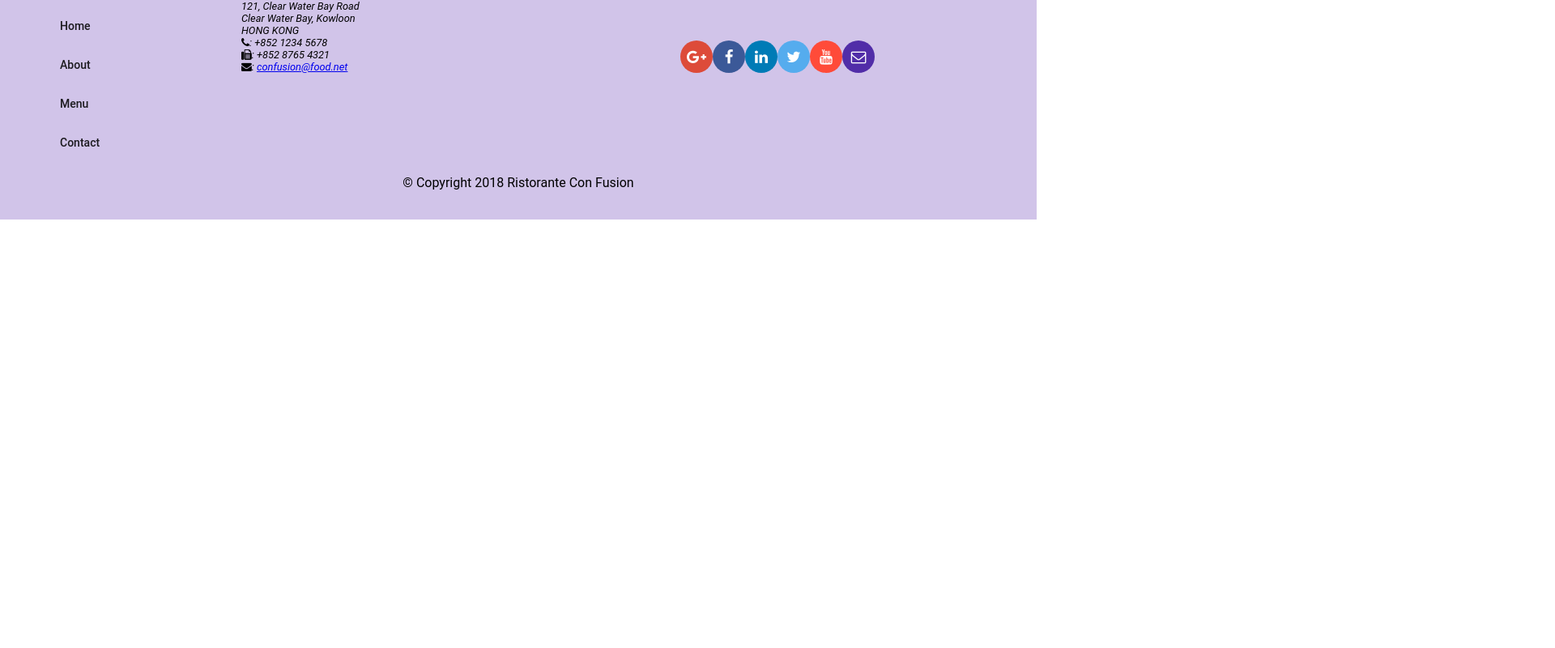
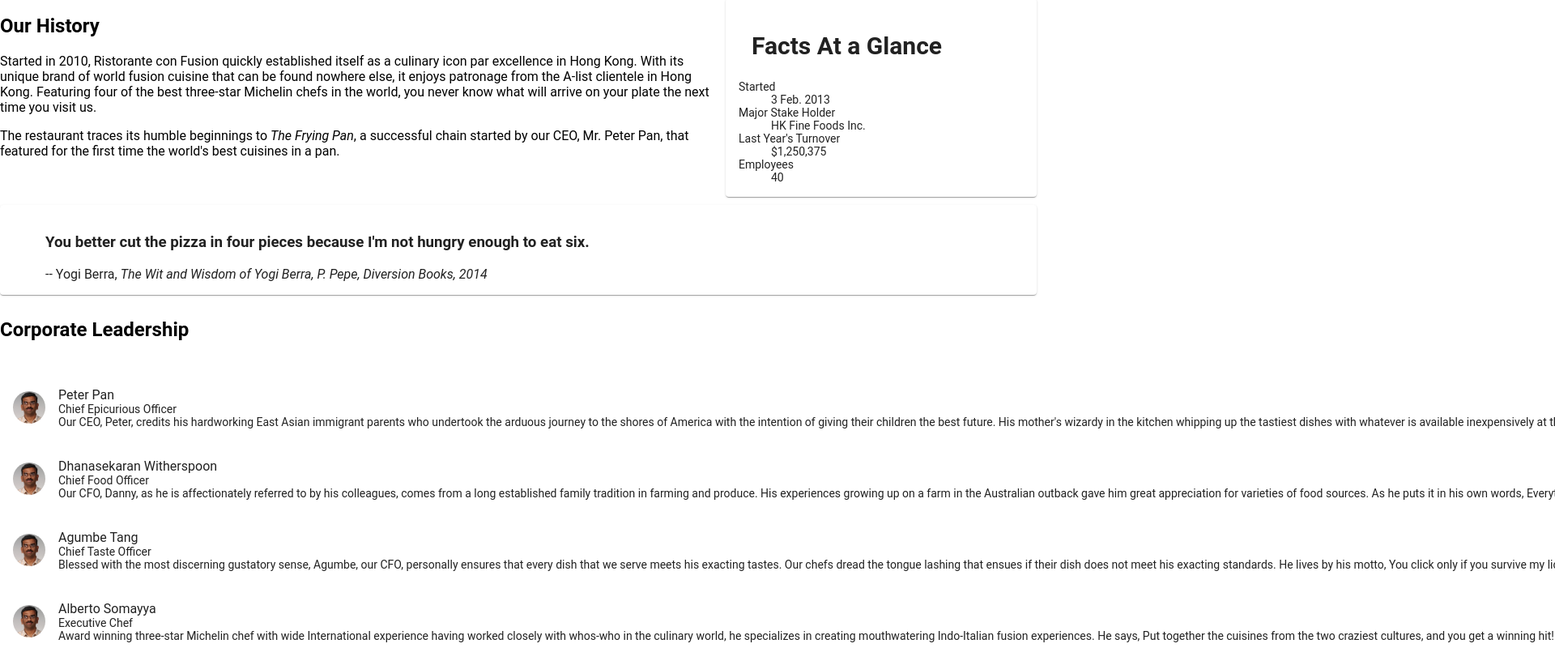
Before and after one commit to abhinav-kesari/angular_project, an Angular app: page /aboutus in a window 1280 px wide. Before the commit this address led to /. Shown: the part 420-1220 px from the top of the page at 81% size, 1920 px wide, since content can reach past the window. Before the commit the page ends 800 px from the top, so only its background shows below. Built offline with nearby package versions, Linux system fonts and the light colour scheme.

Commit message:
Assignment 2

```diff
--- a/src/app/about/about.component.html
+++ b/src/app/about/about.component.html
@@ -1,3 +1,71 @@
-<p>
-  about works!
-</p>
+<div class="container"
+  fxLayout="column"
+  fxLayoutGap="10px">
+
+  <div fxFlex>
+    <div>
+        <h3>About Us</h3>
+        <hr>
+    </div>
+  </div>
+
+  <div fxFlex>
+    <div fxLayout="column" fxLayout.gt-sm="row">
+      <div fxFlex="70">
+        <h2>Our History</h2>
+        <p>Started in 2010, Ristorante con Fusion quickly established itself as a culinary icon par excellence in Hong Kong. With its unique brand of world fusion cuisine that can be found nowhere else, it enjoys patronage from the A-list clientele in Hong Kong.  Featuring four of the best three-star Michelin chefs in the world, you never know what will arrive on your plate the next time you visit us.</p>
+        <p>The restaurant traces its humble beginnings to <em>The Frying Pan</em>, a successful chain started by our CEO, Mr. Peter Pan, that featured for the first time the world's best cuisines in a pan.</p>
+      </div>
+      <div fxFlex="30">
+        <mat-card>
+          <mat-card-header>
+            <mat-card-title>
+            <h2>Facts At a Glance</h2>
+            </mat-card-title>
+          </mat-card-header>
+          <mat-card-content>
+            <dl>
+              <dt>Started</dt>
+              <dd>3 Feb. 2013</dd>
+              <dt>Major Stake Holder</dt>
+              <dd>HK Fine Foods Inc.</dd>
+              <dt>Last Year's Turnover</dt>
+              <dd>$1,250,375</dd>
+              <dt>Employees</dt>
+              <dd>40</dd>
+            </dl>
+          </mat-card-content>
+        </mat-card>
+      </div>
+    </div>
+  </div>
+
+  <div fxFlex>
+    <mat-card>
+      <blockquote>
+        <h3>You better cut the pizza in four pieces because
+            I'm not hungry enough to eat six.</h3>
+        <footer>-- Yogi Berra,
+          <cite>The Wit and Wisdom of Yogi Berra,
+            P. Pepe, Diversion Books, 2014</cite>
+        </footer>
+      </blockquote>
+    </mat-card>
+  </div>
+
+
+  <div fxFlex>
+    <h2>Corporate Leadership</h2>
+    <!-- <p>Display the details of the corporate leaders here</p> -->
+  </div>
+  <div>
+    <mat-list fxFlex>
+      <mat-list-item *ngFor="let leader of leaders">
+      <img matListAvatar src="{{leader.image}}" alt="{{leader.name}}">
+      <p matLine>{{leader.name}}</p>
+      <p matLine>{{leader.designation}}</p>
+      <p matLine>{{leader.description}}</p>
+    </mat-list-item>
+    </mat-list>
+  </div>
+</div>
--- a/src/app/about/about.component.ts
+++ b/src/app/about/about.component.ts
@@ -1,4 +1,9 @@
 import { Component, OnInit } from '@angular/core';
+
+import { Leader } from "../shared/leader";
+import { LEADERS   } from "../shared/leaders";
+import { LeaderService } from '../services/leader.service';
+
 
 @Component({
   selector: 'app-about',
@@ -7,9 +12,14 @@
 })
 export class AboutComponent implements OnInit {
 
+
+  leaders: Leader[] = LEADERS;
+
   constructor() { }
 
   ngOnInit() {
+
   }
 
+
 }
--- a/src/app/app-routing/routes.ts
+++ b/src/app/app-routing/routes.ts
@@ -9,6 +9,7 @@
 export const routes: Routes = [
   { path: 'home',  component: HomeComponent },
   { path: 'menu',     component: MenuComponent },
+  { path: 'aboutus',     component: AboutComponent },
   { path: 'dishdetail/:id',     component: DishdetailComponent },
   { path: 'contactus',    component: ContactComponent },
   { path: '', redirectTo: '/home', pathMatch: 'full' }
--- a/src/app/app.module.ts
+++ b/src/app/app.module.ts
@@ -20,6 +20,8 @@
 import { DishdetailComponent } from './dishdetail/dishdetail.component';
 
 import { DishService } from "./services/dish.service";
+import { PromotionService } from "./services/promotion.service";
+import { LeaderService } from "./services/leader.service";
 
 import { AppRoutingModule } from "./app-routing/app-routing.module";
 
@@ -46,7 +48,7 @@
     MatButtonModule,
 
   ],
-  providers: [ DishService ],
+  providers: [ DishService, PromotionService, LeaderService ],
   bootstrap: [AppComponent]
 })
 export class AppModule { }
--- a/src/app/header/header.component.html
+++ b/src/app/header/header.component.html
@@ -1,7 +1,7 @@
 <mat-toolbar color="primary">
   <span><img src="/assets/images/logo.png" height=30 width=41></span>
   <a mat-button routerLinkActive='active' routerLink="/home" ><span class="fa fa-home fa-lg"></span> Home</a>
-  <a mat-button routerLinkActive='active'><span class="fa fa-info fa-lg"></span> About</a>
+  <a mat-button routerLinkActive='active' routerLink="/aboutus"><span class="fa fa-info fa-lg"></span> About</a>
   <a mat-button routerLinkActive='active' routerLink="/menu"><span class="fa fa-list fa-lg"></span> Menu</a>
   <a mat-button routerLinkActive='active' routerLink="/contactus"><span class="fa fa-address-card fa-lg"></span> Contact</a>
 </mat-toolbar>
--- a/src/app/home/home.component.html
+++ b/src/app/home/home.component.html
@@ -33,4 +33,18 @@
   </mat-card-content>
 </mat-card>
 
+<mat-card *ngIf="leader" fxFlex>
+  <mat-card-header>
+    <div mat-card-avatar></div>
+    <mat-card-title>
+      <h3>{{leader.name | uppercase}}</h3>
+    </mat-card-title>
+  </mat-card-header>
+  <img mat-card-image src={{leader.image}} alt={{leader.name}}>
+  <mat-card-content>
+    <p>{{leader.description}}
+    </p>
+  </mat-card-content>
+</mat-card>
+
 </div>
--- a/src/app/home/home.component.ts
+++ b/src/app/home/home.component.ts
@@ -4,6 +4,9 @@
 import { DishService } from '../services/dish.service';
 import { Promotion } from '../shared/promotion';
 import { PromotionService } from '../services/promotion.service';
+import { Leader } from "../shared/leader";
+import { LeaderService } from "../services/leader.service";
+
 
 @Component({
   selector: 'app-home',
@@ -14,13 +17,17 @@
 
   dish: Dish;
   promotion: Promotion;
+  leader: Leader;
 
   constructor(private dishservice: DishService,
-    private promotionservice: PromotionService) { }
+    private promotionservice: PromotionService,
+    private leaderservice: LeaderService) { }
 
   ngOnInit() {
     this.dish = this.dishservice.getFeaturedDish();
     this.promotion = this.promotionservice.getFeaturedPromotion();
+    this.leader = this.leaderservice.getFeaturedleader();
+
   }
 
 
--- /dev/null
+++ b/src/app/services/leader.service.ts
@@ -0,0 +1,23 @@
+import { Injectable } from '@angular/core';
+
+import { Leader } from "../shared/leader";
+import { LEADERS } from "../shared/leaders";
+
+@Injectable({
+  providedIn: 'root'
+})
+export class LeaderService {
+
+  constructor() { }
+  getleaders(): Leader[] {
+    return LEADERS;
+  }
+
+  getleader(id: string): Leader {
+    return LEADERS.filter((promo) => (promo.id === id))[0];
+  }
+  getFeaturedleader(): Leader {
+    return LEADERS.filter((leader) => leader.featured)[0];
+  }
+
+}
--- /dev/null
+++ b/src/app/shared/leader.ts
@@ -0,0 +1,10 @@
+export class Leader{
+    id: string;
+    name: string;
+    image: string;
+    designation: string;
+    abbr: string;
+    featured: boolean;
+    description: string;
+
+}
--- /dev/null
+++ b/src/app/shared/leaders.ts
@@ -0,0 +1,45 @@
+import { Leader } from "./leader";
+
+export const LEADERS : Leader[] =
+[
+    {
+      id: '0',
+      name: 'Peter Pan',
+      image: '/assets/images/alberto.png',
+      designation: 'Chief Epicurious Officer',
+      abbr: 'CEO',
+      featured: false,
+      // tslint:disable-next-line:max-line-length
+      description: 'Our CEO, Peter, credits his hardworking East Asian immigrant parents who undertook the arduous journey to the shores of America with the intention of giving their children the best future. His mother\'s wizardy in the kitchen whipping up the tastiest dishes with whatever is available inexpensively at the supermarket, was his first inspiration to create the fusion cuisines for which The Frying Pan became well known. He brings his zeal for fusion cuisines to this restaurant, pioneering cross-cultural culinary connections.'
+    },
+    {
+      id: '1',
+      name: 'Dhanasekaran Witherspoon',
+      image: '/assets/images/alberto.png',
+      designation: 'Chief Food Officer',
+      abbr: 'CFO',
+      featured: false,
+      // tslint:disable-next-line:max-line-length
+      description: 'Our CFO, Danny, as he is affectionately referred to by his colleagues, comes from a long established family tradition in farming and produce. His experiences growing up on a farm in the Australian outback gave him great appreciation for varieties of food sources. As he puts it in his own words, Everything that runs, wins, and everything that stays, pays!'
+    },
+    {
+      id: '2',
+      name: 'Agumbe Tang',
+      image: '/assets/images/alberto.png',
+      designation: 'Chief Taste Officer',
+      abbr: 'CTO',
+      featured: false,
+      // tslint:disable-next-line:max-line-length
+      description: 'Blessed with the most discerning gustatory sense, Agumbe, our CFO, personally ensures that every dish that we serve meets his exacting tastes. Our chefs dread the tongue lashing that ensues if their dish does not meet his exacting standards. He lives by his motto, You click only if you survive my lick.'
+    },
+    {
+      id: '3',
+      name: 'Alberto Somayya',
+      image: '/assets/images/alberto.png',
+      designation: 'Executive Chef',
+      abbr: 'EC',
+      featured: true,
+      // tslint:disable-next-line:max-line-length
+      description: 'Award winning three-star Michelin chef with wide International experience having worked closely with whos-who in the culinary world, he specializes in creating mouthwatering Indo-Italian fusion experiences. He says, Put together the cuisines from the two craziest cultures, and you get a winning hit! Amma Mia!'
+    }
+  ];
```
Also changed, not shown: 1 other file (tests, documents, lock files or other folders).
